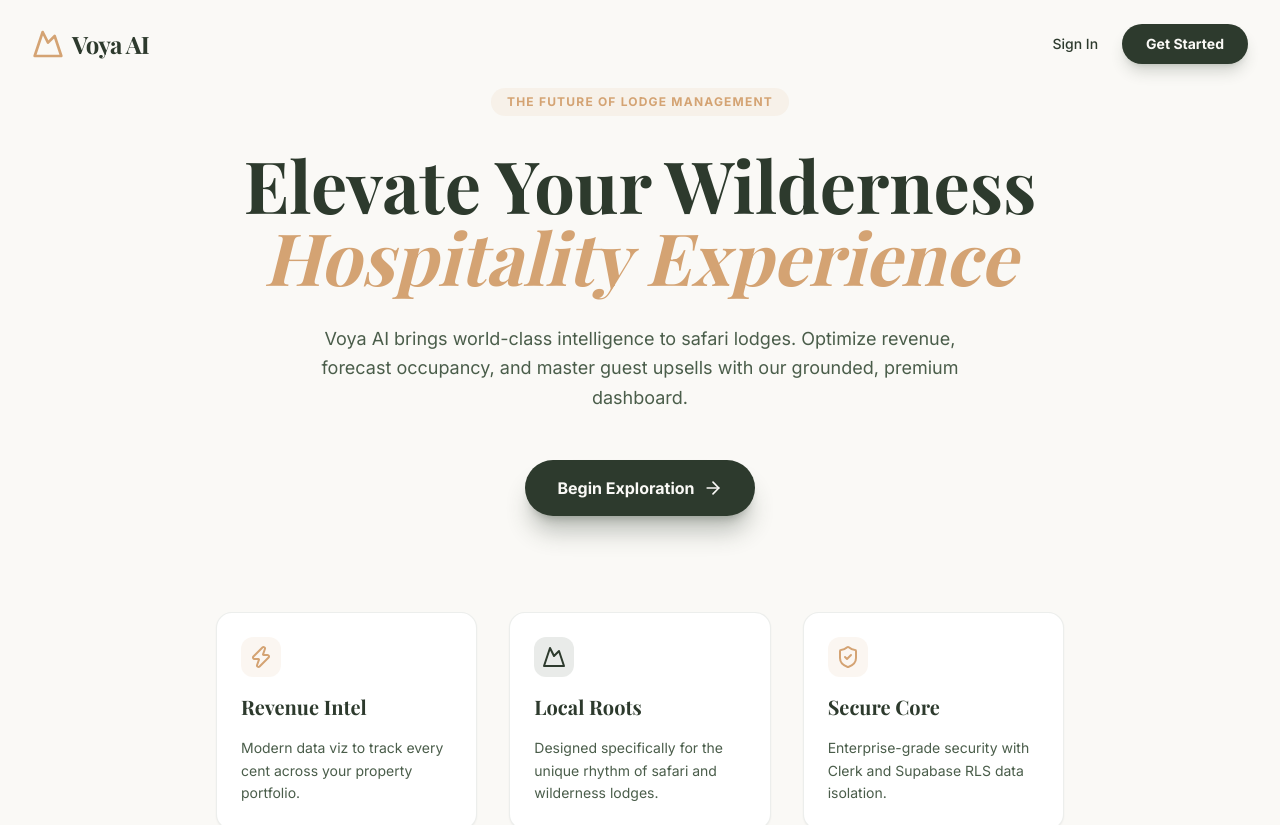
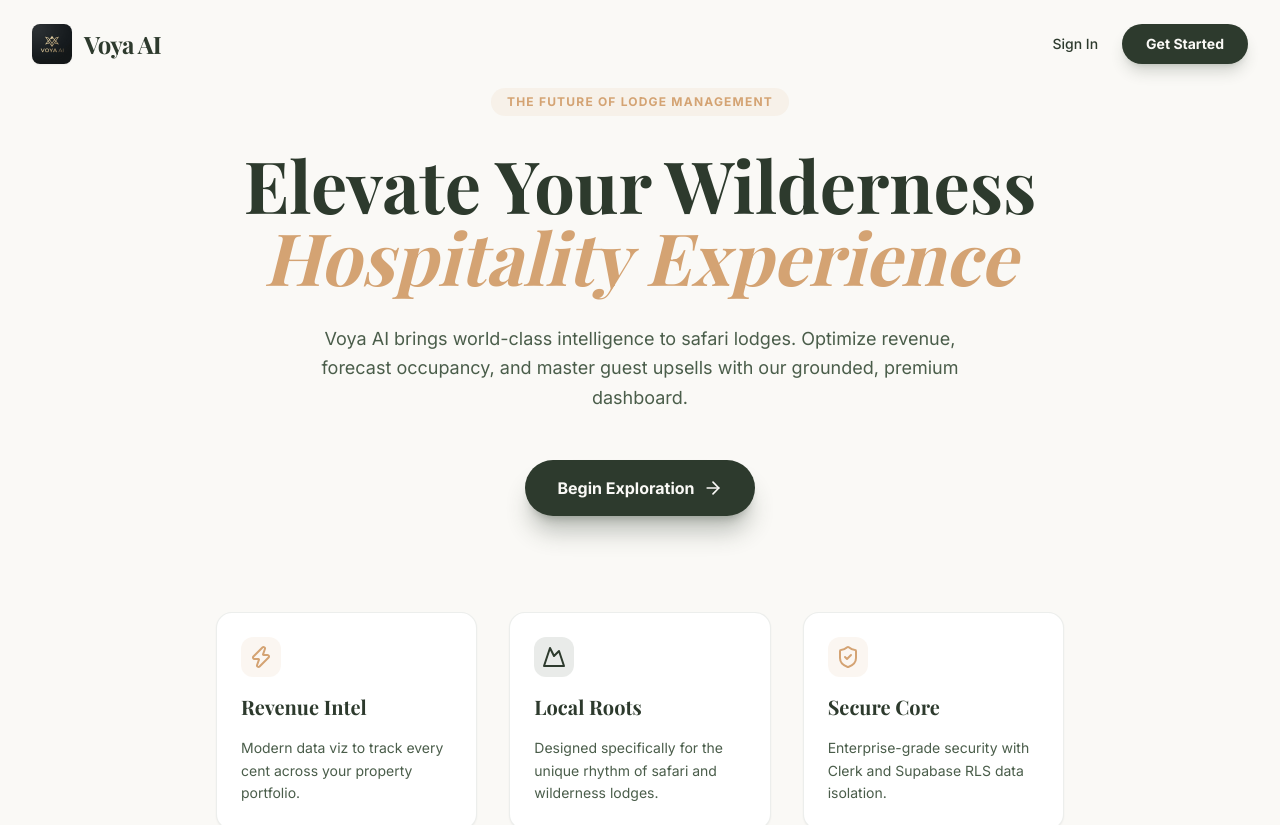
Before and after one commit to Manukyalo/voya-ai, a Next.js app: page / in a window 1280 px wide. Shown: the top 825 px of the page. Built offline with nearby package versions, Linux system fonts and the light colour scheme; no server answers; a web font is replaced by a local one.

Commit message:
Integrate premium brand logo across UI

```diff
--- a/app/page.tsx
+++ b/app/page.tsx
@@ -14,8 +14,8 @@
     <div className="flex min-h-screen flex-col bg-earth-sand">
       {/* Navigation */}
       <nav className="flex items-center justify-between px-8 py-6 max-w-7xl mx-auto w-full">
-        <div className="flex items-center gap-2">
-          <Mountain className="h-8 w-8 text-earth-amber" />
+        <div className="flex items-center gap-3">
+          <img src="/logo.png" alt="Voya AI Logo" className="h-10 w-10 object-contain rounded-lg shadow-sm" />
           <span className="text-2xl font-serif font-bold text-earth-forest tracking-tight">Voya AI</span>
         </div>
         <div className="flex items-center gap-6">
--- a/components/Sidebar.tsx
+++ b/components/Sidebar.tsx
@@ -21,8 +21,9 @@
 
   return (
     <div className="flex h-full w-64 flex-col bg-earth-forest text-earth-sand">
-      <div className="flex h-20 items-center px-6">
-        <h1 className="text-2xl font-serif font-bold tracking-tight text-earth-amber">
+      <div className="flex h-20 items-center px-6 gap-3 pt-6">
+        <img src="/logo.png" alt="Voya AI Logo" className="h-10 w-10 object-contain rounded-lg brightness-110" />
+        <h1 className="text-xl font-serif font-bold tracking-tight text-earth-amber leading-tight">
           {lodgeName}
         </h1>
       </div>
```
Also changed, not shown: public/logo.png (added).
